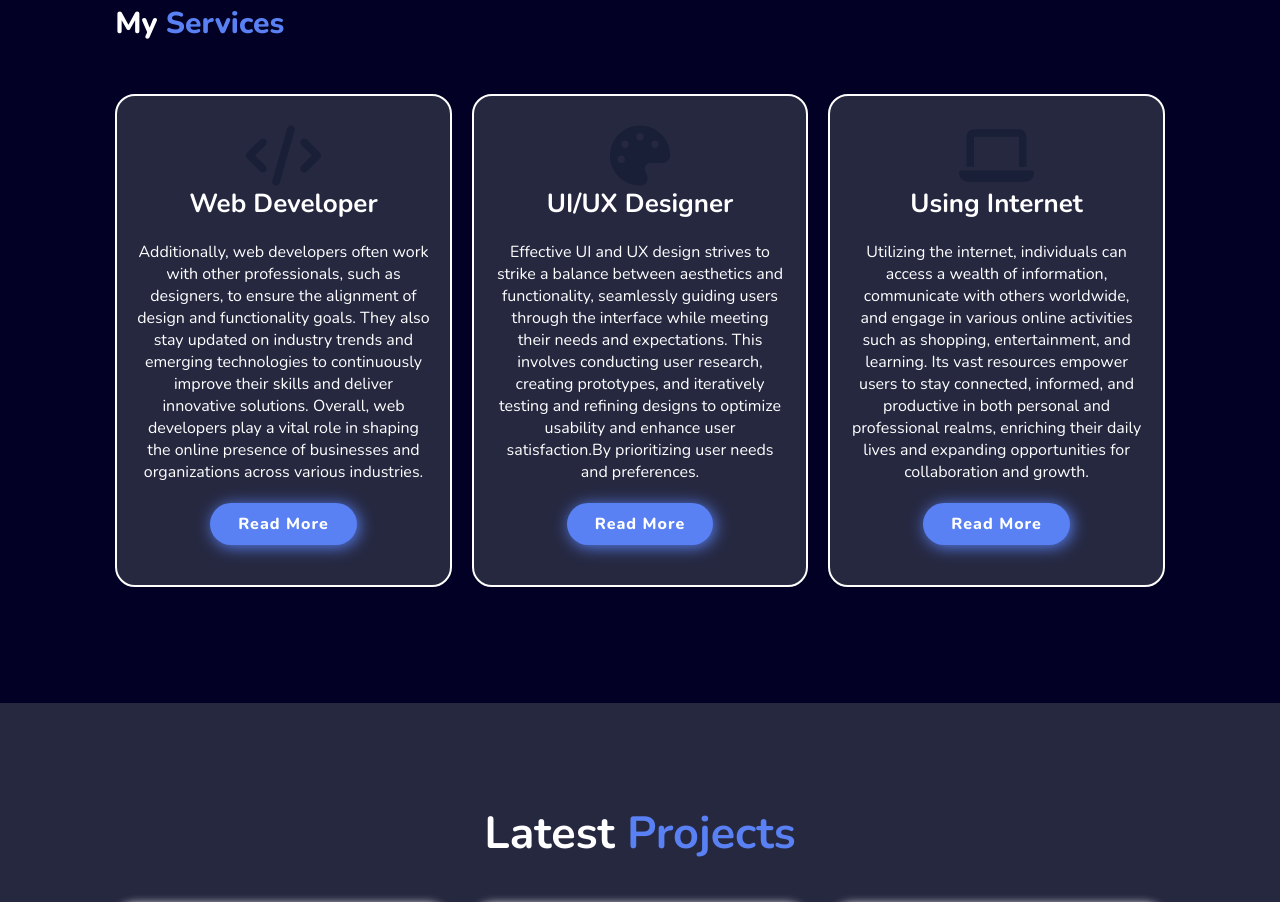
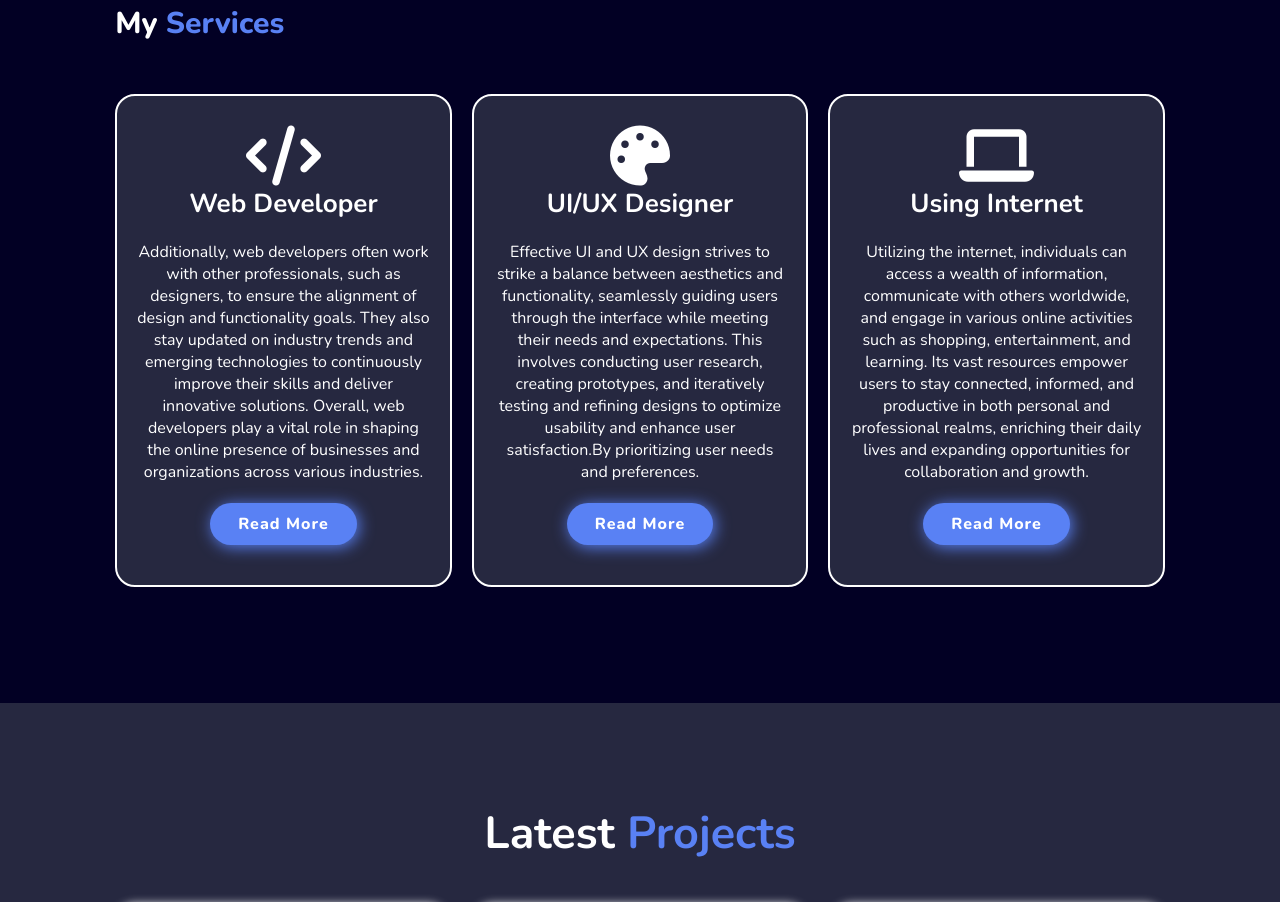
Before and after one commit to MdForhadHossainBabu/Forhad-Portfolio, a plain HTML site: page index.html in a window 1280 px wide. Shown: the part 1697-2599 px from the top of the page. Drawn offline with nearby package versions, Linux system fonts and the light colour scheme.

Commit message:
added to white color in this button

```diff
--- a/index.html
+++ b/index.html
@@ -79,7 +79,7 @@ PROGRAMMING IS MY HOBBY AND DREAM SO, <br> I LIVE IN THIS SECTOR WITHOUT ANY HES
 
   <div class="services-container">
    <div class="services-box">
-    <i class="fa-solid fa-code"></i>
+    <i style="color: white;" class="fa-solid fa-code"></i>
     <h3>Web Developer</h3>
     <p>Additionally, web developers often work with other professionals, such as designers, to ensure the alignment of design and functionality goals. They also stay updated on industry trends and emerging technologies to continuously improve their skills and deliver innovative solutions. Overall, web developers play a vital role in shaping the online presence of businesses and organizations across various industries.</p>
     <a href="#" class="btn">Read More</a>
@@ -88,7 +88,7 @@ PROGRAMMING IS MY HOBBY AND DREAM SO, <br> I LIVE IN THIS SECTOR WITHOUT ANY HES
 
 
    <div class="services-box">
-    <i class="fa-solid fa-palette"></i>
+    <i style="color: white;" class="fa-solid fa-palette"></i>
     <h3>UI/UX Designer</h3>
     <p>Effective UI and UX design strives to strike a balance between aesthetics and functionality, seamlessly guiding users through the interface while meeting their needs and expectations. This involves conducting user research, creating prototypes, and iteratively testing and refining designs to optimize usability and enhance user satisfaction.By prioritizing user needs and preferences.</p>
     <a href="#" class="btn">Read More</a>
@@ -97,7 +97,7 @@ PROGRAMMING IS MY HOBBY AND DREAM SO, <br> I LIVE IN THIS SECTOR WITHOUT ANY HES
 
 
    <div class="services-box">
-  <i class="fa-solid fa-laptop"></i>
+  <i style="color: white;" class="fa-solid fa-laptop"></i>
     <h3>Using Internet</h3>
     <p>Utilizing the internet, individuals can access a wealth of information, communicate with others worldwide, and engage in various online activities such as shopping, entertainment, and learning. Its vast resources empower users to stay connected, informed, and productive in both personal and professional realms, enriching their daily lives and expanding opportunities for collaboration and growth.</p>
     <a href="#" class="btn">Read More</a>
```
